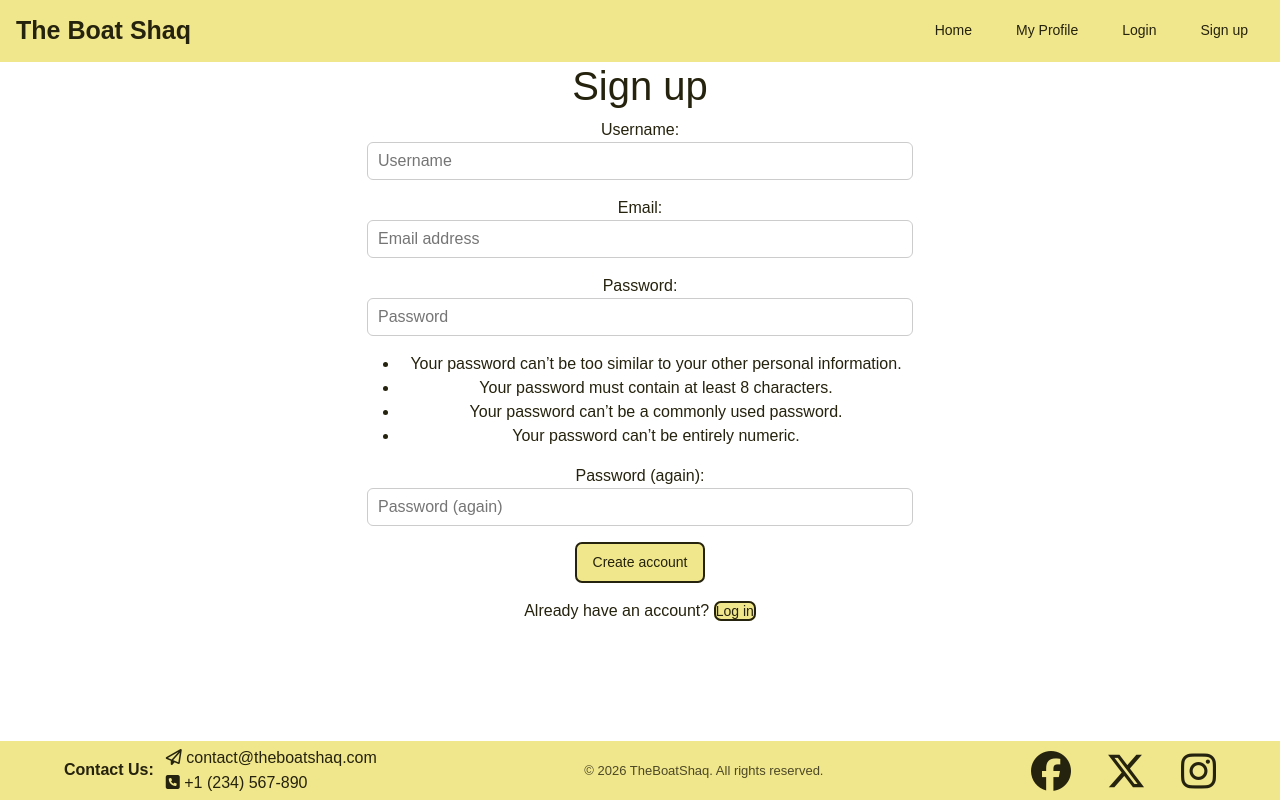
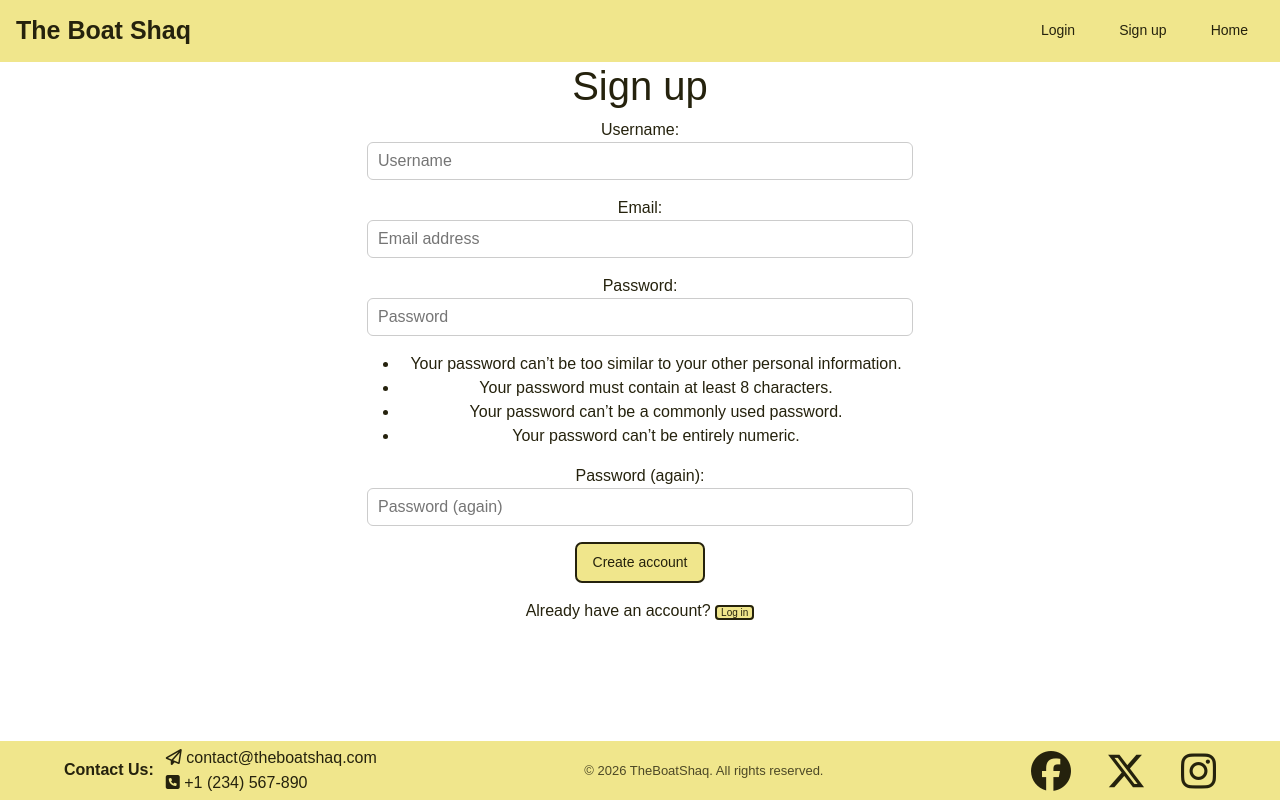
Before and after one commit to h7qju7ts/the_boat_shaq, a Django app: page /accounts/signup/ in a window 1280 px wide. Run offline with Django 5.2, Linux system fonts and the light colour scheme; some libraries are stand-ins or nearby versions; some web fonts are replaced.

```diff
--- a/static/css/style.css
+++ b/static/css/style.css
@@ -81,13 +81,14 @@ input {
 
 .link-action {
   text-decoration: none;
-  font-size: 14px;
+  font-size: 10px;
   font-weight: 500;
   transition: color 0.2s ease-in-out;
   background-color: khaki;
   color: #25220d;
   border: 2px solid #25220d;
-  border-radius: 7px;
+  border-radius: 4px;
+  padding: 0 4px 0 4px;
 }
 
 .link-action:hover {
--- a/templates/main/main.html
+++ b/templates/main/main.html
@@ -87,18 +87,16 @@
       <a href="{% url 'home' %}" class="logo">The Boat Shaq</a>
 
       <div class="nav-links">
-        <a href="/" class="btn btn-ghost">Home</a>
-
         <div class="nav-links">
-        <a href="{% url 'profile' %}" class="btn btn-ghost">My Profile</a>
-
         {% if user.is_authenticated %}
         <span>Hi, {{ user.username }}</span>
+        <a href="{% url 'profile' %}" class="btn btn-ghost">My Profile</a>
         <a href="{% url 'account_logout' %}" class="btn btn-ghost">Logout</a>
         {% else %}
         <a href="{% url 'account_login' %}" class="btn btn-ghost">Login</a>
         <a href="{% url 'account_signup' %}" class="btn btn-ghost">Sign up</a>
         {% endif %}
+        <a href="/" class="btn btn-ghost">Home</a>
       </div>
     </nav>
 
```
Also changed, not shown: 1 other file.
